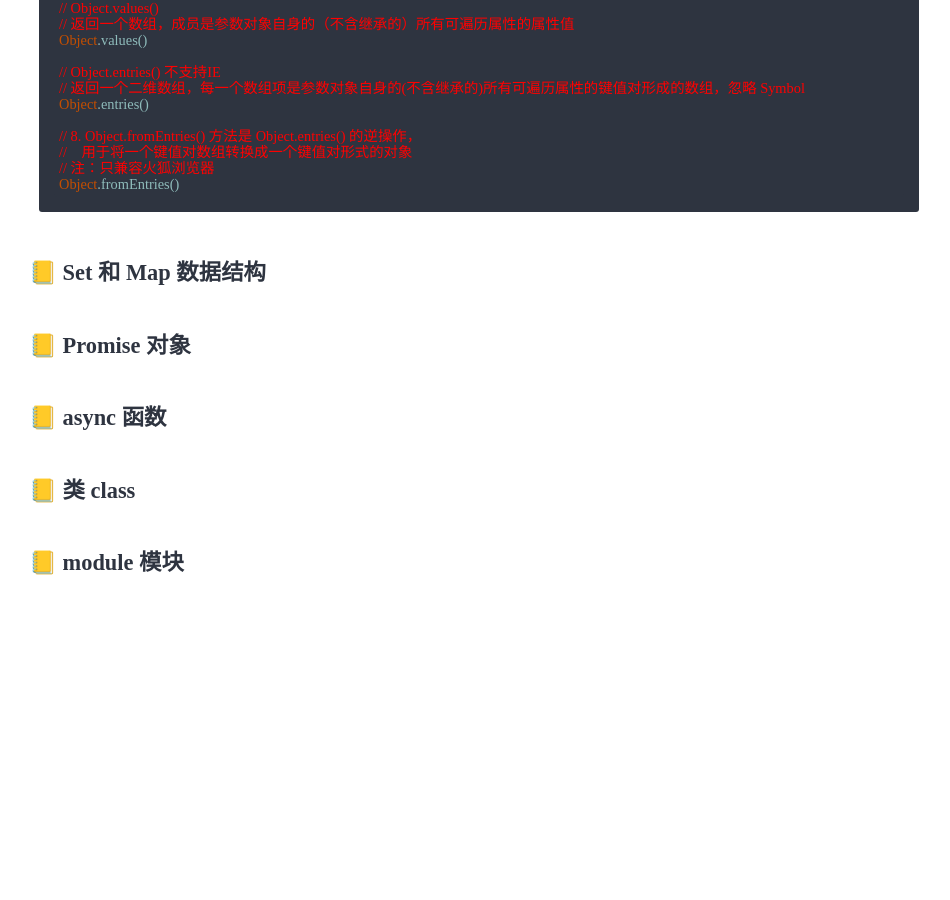
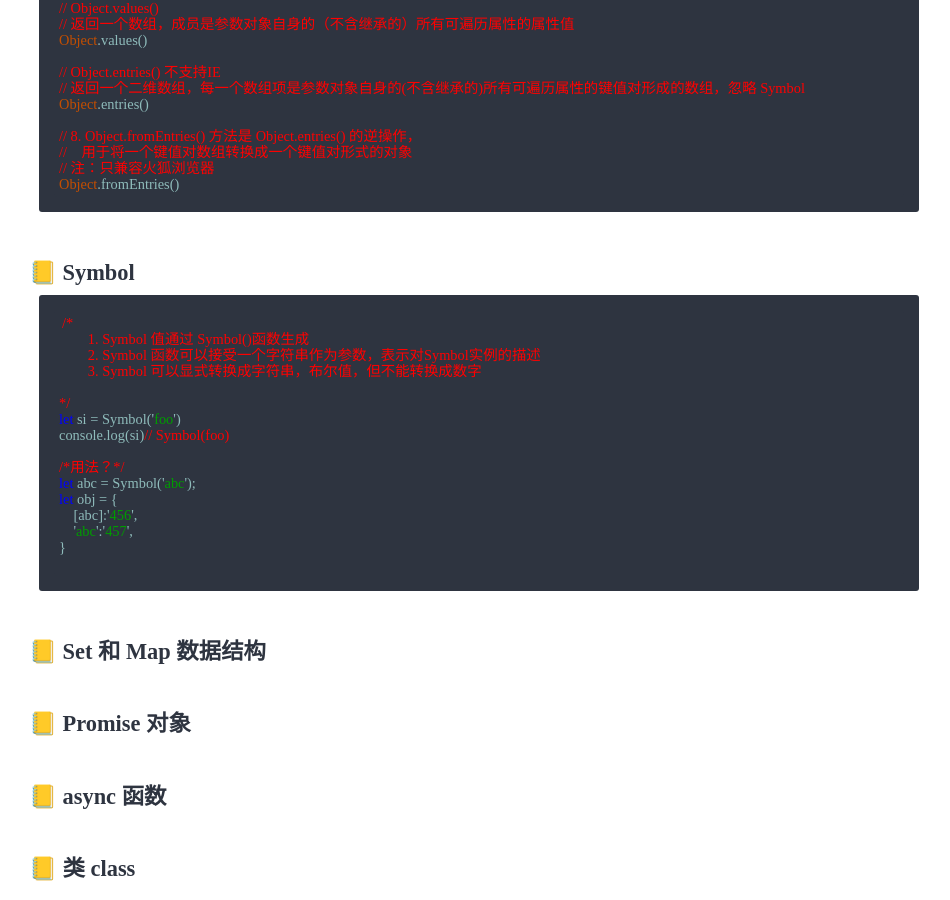
Before and after one commit to maicoder/blog, a Jekyll site: the page built from _posts/2019-06-01-8.md, in a window 1280 px wide and 900 px high, scrolled down 2514 px. Shown: the whole window, without its empty margins (161-1111 px from the left). Built offline with Jekyll 4.4.1, drawn with Linux system fonts in a browser that asks for light colours; some web fonts are replaced; before the commit the page ends 3196 px from its top, so only the background shows below that.

Commit message:
Update 2019-06-01-8.md

````diff
--- a/_posts/2019-06-01-8.md
+++ b/_posts/2019-06-01-8.md
@@ -116,6 +116,26 @@ Object.entries()
 // 注：只兼容火狐浏览器
 Object.fromEntries()
 ```
+# 📒 Symbol
+
+```js
+/*
+	1. Symbol 值通过 Symbol()函数生成
+	2. Symbol 函数可以接受一个字符串作为参数，表示对Symbol实例的描述
+	3. Symbol 可以显式转换成字符串，布尔值，但不能转换成数字
+
+*/
+let si = Symbol('foo')
+console.log(si)// Symbol(foo)
+
+/*用法？*/
+let abc = Symbol('abc');
+let obj = {
+    [abc]:'456',
+    'abc':'457',
+}
+
+```
 
 # 📒 Set 和 Map 数据结构
 
````
